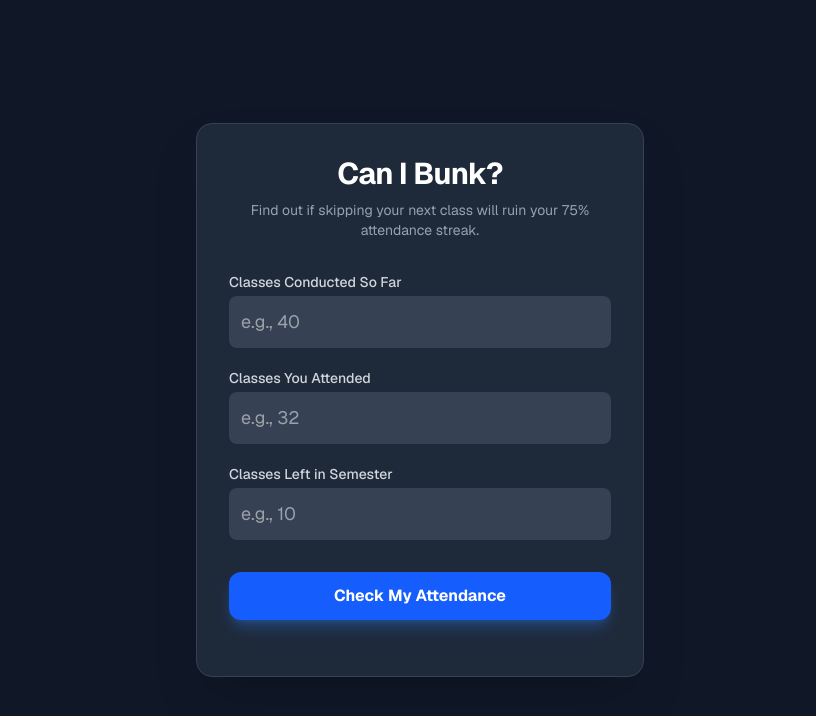
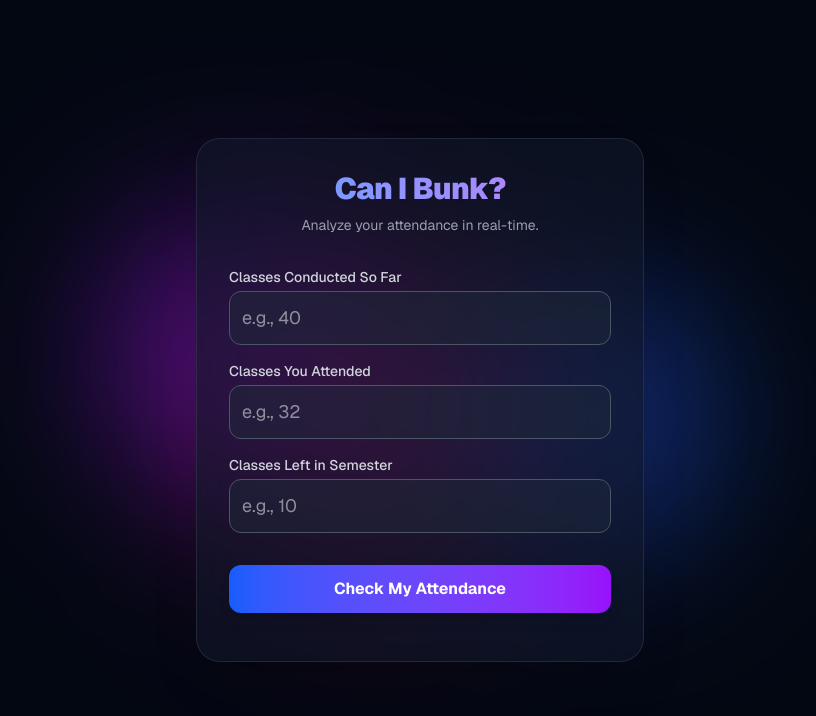
Before and after one commit to AGuySoCool-Bz/can-i-bunk, a Next.js app: page / in a window 1280 px wide. Shown: the top 716 px of the page, without its empty margins (220-1036 px from the left). Built offline with nearby package versions, Linux system fonts and the light colour scheme.

Commit message:
feat: add animated UI, detailed percentages, and condition evaluator

```diff
--- a/app/page.tsx
+++ b/app/page.tsx
@@ -5,41 +5,88 @@ export default function AttendanceCalculator() {
   const [attended, setAttended] = useState("");
   const [totalSoFar, setTotalSoFar] = useState("");
   const [classesLeft, setClassesLeft] = useState("");
-  const [showResult, setShowResult] = useState(false); // This controls when the result box appears
+  const [showResult, setShowResult] = useState(false);
 
-  // Convert text inputs to numbers, fallback to 0 if the box is empty
+  // Convert inputs to numbers
   const currentAttended = parseInt(attended) || 0;
   const currentTotal = parseInt(totalSoFar) || 0;
   const futureClasses = parseInt(classesLeft) || 0;
 
-  // The Core Logic
+  // -- MATH & LOGIC --
   const finalTotalClasses = currentTotal + futureClasses;
   const minRequiredClasses = Math.ceil(0.75 * finalTotalClasses);
   const totalLeavesAllowed = finalTotalClasses - minRequiredClasses;
   const leavesTakenSoFar = currentTotal - currentAttended;
-
   const furtherLeavesAllowed = totalLeavesAllowed - leavesTakenSoFar;
   const canTakeLeave = furtherLeavesAllowed >= 1;
 
-  // Calculate what the final % will be if they skip this upcoming class
-  const finalAttendanceIfLeaveTaken = finalTotalClasses > 0
-    ? (((currentAttended + futureClasses - 1) / finalTotalClasses) * 100).toFixed(1)
-    : "0.0";
+  // Percentages
+  const currentPercent = currentTotal > 0 ? ((currentAttended / currentTotal) * 100).toFixed(1) : "0.0";
+  const percentIfAttendNext = currentTotal > 0 ? (((currentAttended + 1) / (currentTotal + 1)) * 100).toFixed(1) : "0.0";
+  const percentIfSkipNext = currentTotal > 0 ? ((currentAttended / (currentTotal + 1)) * 100).toFixed(1) : "0.0";
+
+  // Max possible final percentage if they attend EVERY remaining class
+  const maxPossiblePercent = finalTotalClasses > 0 ? ((currentAttended + futureClasses) / finalTotalClasses) * 100 : 0;
+
+  // -- CONDITION EVALUATION --
+  let conditionStatus = "";
+  let conditionColor = "";
+  let conditionDesc = "";
+
+  if (maxPossiblePercent < 75 && currentTotal > 0 && futureClasses > 0) {
+    conditionStatus = "Permanent Damage ☠️";
+    conditionColor = "text-red-500";
+    conditionDesc = "It is mathematically impossible to reach 75% now.";
+  } else if (parseFloat(currentPercent) > 85) {
+    conditionStatus = "Very Good 🌟";
+    conditionColor = "text-green-400";
+    conditionDesc = "You have a solid buffer. Keep it up!";
+  } else if (parseFloat(currentPercent) < 69) {
+    conditionStatus = "Danger Zone 🚨";
+    conditionColor = "text-red-500";
+    conditionDesc = "You are critically low, but can still recover!";
+  } else {
+    conditionStatus = "Borderline ⚠️";
+    conditionColor = "text-yellow-400";
+    conditionDesc = "You are hovering around the limit. Tread carefully.";
+  }
 
   return (
-    <div className="min-h-screen bg-gray-900 text-white flex items-center justify-center p-4 font-sans">
-      <div className="w-full max-w-md bg-gray-800 rounded-2xl shadow-2xl p-8 border border-gray-700">
-        <h1 className="text-3xl font-bold text-center mb-2 tracking-tight">Can I Bunk?</h1>
-        <p className="text-gray-400 text-center mb-8 text-sm">Find out if skipping your next class will ruin your 75% attendance streak.</p>
+    <div className="relative min-h-screen bg-gray-950 text-white flex items-center justify-center p-4 font-sans overflow-hidden">
 
-        <div className="space-y-5 mb-8">
+      {/* ANIMATED BACKGROUND CSS */}
+      <style dangerouslySetInnerHTML={{__html: `
+        @keyframes blob {
+          0% { transform: translate(0px, 0px) scale(1); }
+          33% { transform: translate(30px, -50px) scale(1.1); }
+          66% { transform: translate(-20px, 20px) scale(0.9); }
+          100% { transform: translate(0px, 0px) scale(1); }
+        }
+        .animate-blob { animation: blob 7s infinite; }
+        .animation-delay-2000 { animation-delay: 2s; }
+        .animation-delay-4000 { animation-delay: 4s; }
+      `}} />
+
+      {/* FLOATING BACKGROUND SHAPES */}
+      <div className="absolute top-1/4 left-1/4 w-72 h-72 bg-purple-600 rounded-full mix-blend-screen filter blur-[80px] opacity-40 animate-blob"></div>
+      <div className="absolute top-1/3 right-1/4 w-72 h-72 bg-blue-600 rounded-full mix-blend-screen filter blur-[80px] opacity-40 animate-blob animation-delay-2000"></div>
+      <div className="absolute bottom-1/4 left-1/3 w-72 h-72 bg-pink-600 rounded-full mix-blend-screen filter blur-[80px] opacity-40 animate-blob animation-delay-4000"></div>
+
+      {/* MAIN CARD (Glassmorphism effect) */}
+      <div className="relative w-full max-w-md bg-gray-900/60 backdrop-blur-2xl rounded-3xl shadow-2xl p-8 border border-gray-700/50 z-10">
+        <h1 className="text-3xl font-black text-center mb-2 tracking-tight bg-clip-text text-transparent bg-gradient-to-r from-blue-400 to-purple-400">
+          Can I Bunk?
+        </h1>
+        <p className="text-gray-400 text-center mb-8 text-sm">Analyze your attendance in real-time.</p>
+
+        <div className="space-y-4 mb-8">
           <div>
             <label className="block text-sm font-medium text-gray-300 mb-1">Classes Conducted So Far</label>
             <input
               type="number"
               value={totalSoFar}
               onChange={(e) => { setTotalSoFar(e.target.value); setShowResult(false); }}
-              className="w-full bg-gray-700 border-none rounded-lg p-3 text-lg focus:ring-2 focus:ring-blue-500 outline-none transition"
+              className="w-full bg-gray-800/50 border border-gray-600 rounded-xl p-3 text-lg focus:ring-2 focus:ring-blue-500 outline-none transition"
               placeholder="e.g., 40"
             />
           </div>
@@ -49,7 +96,7 @@ export default function AttendanceCalculator() {
               type="number"
               value={attended}
               onChange={(e) => { setAttended(e.target.value); setShowResult(false); }}
-              className="w-full bg-gray-700 border-none rounded-lg p-3 text-lg focus:ring-2 focus:ring-blue-500 outline-none transition"
+              className="w-full bg-gray-800/50 border border-gray-600 rounded-xl p-3 text-lg focus:ring-2 focus:ring-blue-500 outline-none transition"
               placeholder="e.g., 32"
             />
           </div>
@@ -59,44 +106,61 @@ export default function AttendanceCalculator() {
               type="number"
               value={classesLeft}
               onChange={(e) => { setClassesLeft(e.target.value); setShowResult(false); }}
-              className="w-full bg-gray-700 border-none rounded-lg p-3 text-lg focus:ring-2 focus:ring-blue-500 outline-none transition"
+              className="w-full bg-gray-800/50 border border-gray-600 rounded-xl p-3 text-lg focus:ring-2 focus:ring-blue-500 outline-none transition"
               placeholder="e.g., 10"
             />
           </div>
         </div>
 
-        {/* The New Calculate Button */}
         <button
           onClick={() => setShowResult(true)}
-          className="w-full bg-blue-600 hover:bg-blue-500 text-white font-bold py-3 px-4 rounded-xl transition duration-200 mb-6 shadow-lg shadow-blue-500/30"
+          className="w-full bg-gradient-to-r from-blue-600 to-purple-600 hover:from-blue-500 hover:to-purple-500 text-white font-bold py-3 px-4 rounded-xl transition duration-300 transform hover:scale-[1.02] shadow-lg mb-4"
         >
           Check My Attendance
         </button>
 
-        {/* Dynamic Results Area - Only shows when the button is clicked */}
-        {showResult && (
-          <div className={`p-6 rounded-xl text-center transition-all duration-300 ${
-            canTakeLeave ? 'bg-green-500/20 border border-green-500/50' : 'bg-red-500/20 border border-red-500/50'
-          }`}>
-            <h2 className={`text-2xl font-black mb-2 ${canTakeLeave ? 'text-green-400' : 'text-red-400'}`}>
-              {canTakeLeave ? "Yes, you can take a leave! 🛋️" : "No, attend the class! 🚨"}
-            </h2>
+        {/* RESULTS AREA */}
+        {showResult && currentTotal > 0 && classesLeft !== "" && (
+          <div className="space-y-4 animate-in fade-in slide-in-from-bottom-4 duration-500">
 
-            <div className="space-y-2 mt-4 text-gray-200 text-sm">
-              <p>
-                <span className="font-semibold text-gray-400">Leaves remaining: </span>
-                <span className={furtherLeavesAllowed > 0 ? "text-green-300" : "text-red-300"}>
+            {/* Condition Alert Box */}
+            <div className={`p-4 rounded-xl border bg-gray-800/80 ${conditionColor.replace('text', 'border')}/30`}>
+              <h3 className={`text-lg font-bold ${conditionColor}`}>{conditionStatus}</h3>
+              <p className="text-sm text-gray-300 mt-1">{conditionDesc}</p>
+            </div>
+
+            {/* Stats Grid */}
+            <div className="grid grid-cols-2 gap-3">
+              <div className="bg-gray-800/80 p-4 rounded-xl border border-gray-700">
+                <p className="text-xs text-gray-400 mb-1">Current %</p>
+                <p className="text-xl font-bold text-white">{currentPercent}%</p>
+              </div>
+              <div className="bg-gray-800/80 p-4 rounded-xl border border-gray-700">
+                <p className="text-xs text-gray-400 mb-1">Leaves Left</p>
+                <p className={`text-xl font-bold ${furtherLeavesAllowed > 0 ? 'text-green-400' : 'text-red-400'}`}>
                   {furtherLeavesAllowed > 0 ? furtherLeavesAllowed : 0}
-                </span>
-              </p>
-              <p>
-                <span className="font-semibold text-gray-400">Final % if you skip next class: </span>
-                {finalAttendanceIfLeaveTaken}%
-              </p>
-              <p className="text-xs text-gray-500 mt-2 italic">
-                *Assuming you attend all other remaining classes.
-              </p>
+                </p>
+              </div>
+              <div className="bg-gray-800/80 p-4 rounded-xl border border-gray-700">
+                <p className="text-xs text-gray-400 mb-1">If you ATTEND next</p>
+                <p className="text-lg font-semibold text-blue-300">{percentIfAttendNext}%</p>
+              </div>
+              <div className="bg-gray-800/80 p-4 rounded-xl border border-gray-700">
+                <p className="text-xs text-gray-400 mb-1">If you BUNK next</p>
+                <p className="text-lg font-semibold text-orange-300">{percentIfSkipNext}%</p>
+              </div>
             </div>
+
+            {/* Final Verdict */}
+            {conditionStatus !== "Permanent Damage ☠️" && (
+              <div className={`p-4 rounded-xl text-center shadow-inner ${
+                canTakeLeave ? 'bg-green-500/20 text-green-300' : 'bg-red-500/20 text-red-300'
+              }`}>
+                <p className="font-bold text-lg">
+                  {canTakeLeave ? "You can skip the next class! 🛋️" : "DO NOT skip the next class! 🚨"}
+                </p>
+              </div>
+            )}
           </div>
         )}
       </div>
```
